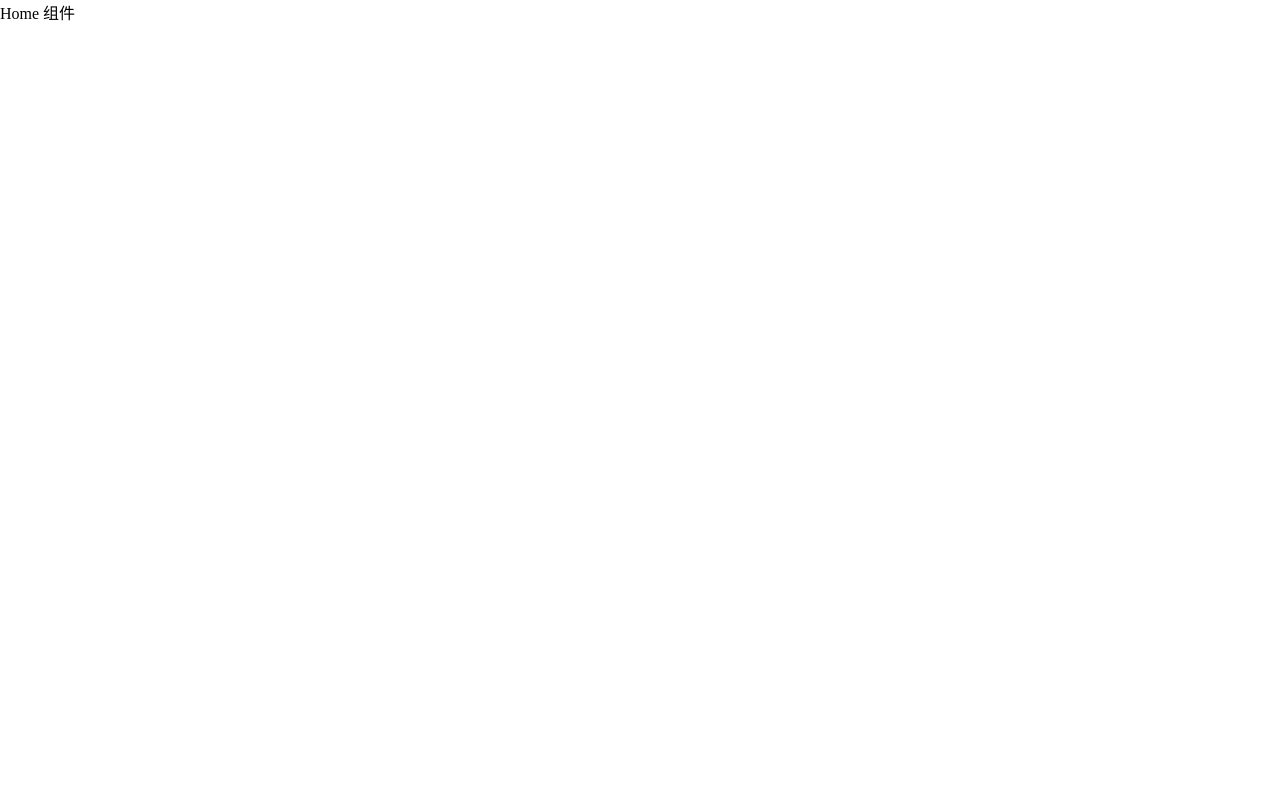
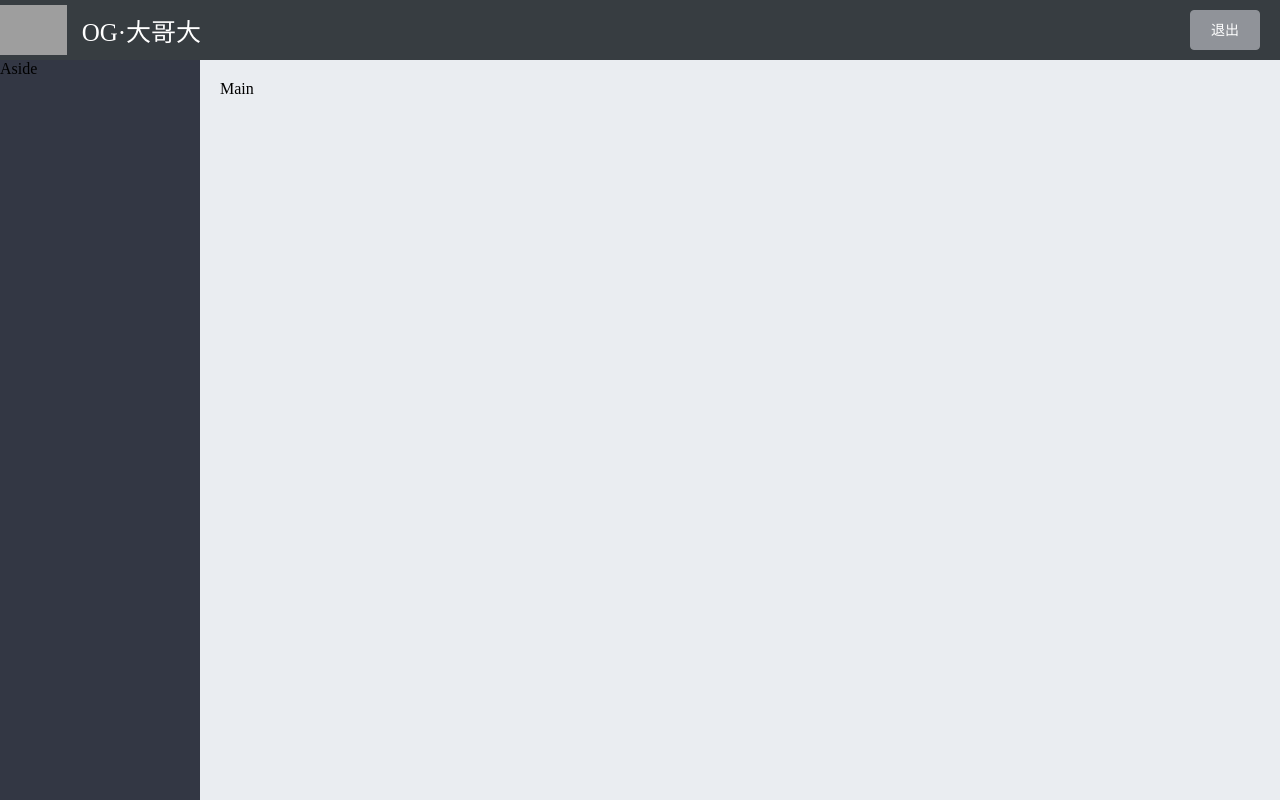
Before and after one commit to leichan89/myvue, a Vue app: page /#/home in a window 1280 px wide. Built offline with nearby package versions, Linux system fonts and the light colour scheme; sample sign-in values are in the browser's storage; grey boxes are pictures that could not be loaded.

Commit message:
添加主体框架和退出按钮

```diff
--- a/src/components/Home.vue
+++ b/src/components/Home.vue
@@ -1,14 +1,63 @@
 <template>
-  <div>
-    Home 组件
-  </div>
+  <el-container class="home-container">
+    <!--  头部区域  -->
+    <el-header>
+      <div>
+        <img src="../assets/target.png" alt="" height="50">
+        <span>OG·大哥大</span>
+      </div>
+      <el-button type="info" @click="logout">退出</el-button>
+    </el-header>
+    <!--  页面主体区域  -->
+    <el-container>
+      <!-- 侧边区域 -->
+      <el-aside width="200px">Aside</el-aside>
+      <!--  右侧内容区域  -->
+      <el-main>Main</el-main>
+    </el-container>
+  </el-container>
 </template>
 
 <script>
 export default {
-  name: 'Home'
+  methods: {
+    logout () {
+      window.sessionStorage.clear()
+      this.$router.push('/login')
+    }
+  }
 }
 </script>
 
 <style lang="less" scoped>
+.home-container {
+  height: 100%;
+}
+.el-header {
+  background-color: #373d41;
+  display: flex;
+  /*按钮的对其方式，这里是两边对齐*/
+  justify-content: space-between;
+  padding-left: 0;
+  /*这里是让退出按钮的大小居中*/
+  align-items: center;
+  color: #fff;
+  font-size: 25px;
+  /*设置el-header标签中的div属性*/
+  > div {
+    display: flex;
+    align-items: center;
+    span {
+      margin-left: 15px;
+    }
+  }
+}
+
+.el-aside {
+  background-color: #333744;
+}
+
+.el-main {
+  background-color: #EAEDF1;
+}
 </style>
--- a/src/components/Login.vue
+++ b/src/components/Login.vue
@@ -138,7 +138,7 @@ export default {
 }
 
 .btns {
-  /*弹性盒模型，它的所有子元素自动成为容器成员*/
+  /*弹性盒模型，它的所有子元素自动成为容器成员，这里让登陆的两个输入框成为容器的成员*/
   /*https://www.cnblogs.com/hellocd/p/10443237.html*/
   display: flex;
   /*右对其，flex-start为左对其，默认左对其*/
```
Also changed, not shown: src/plugins/element.js (+15 -1 lines), 1 other file (tests, documents, lock files or other folders).
